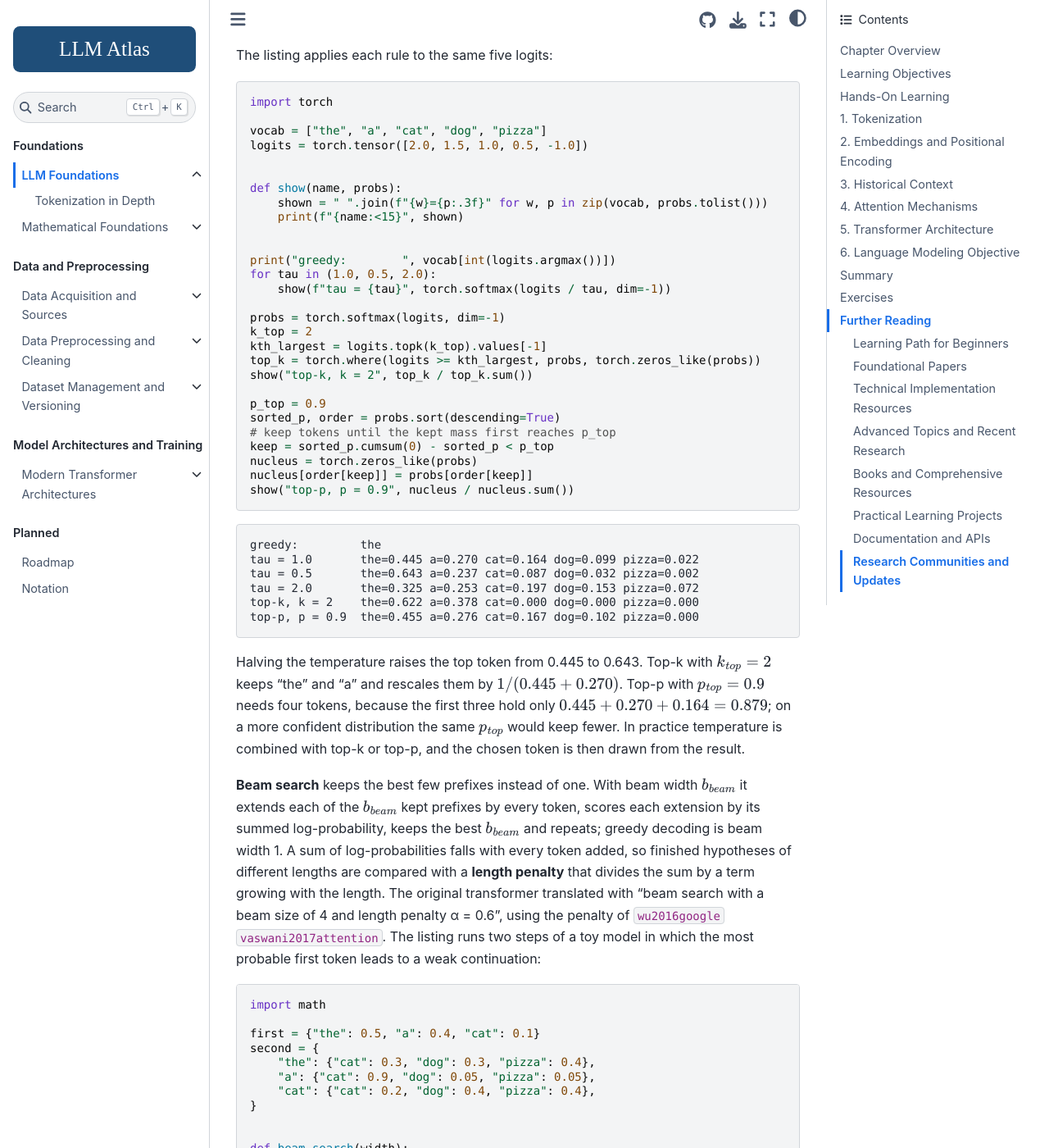
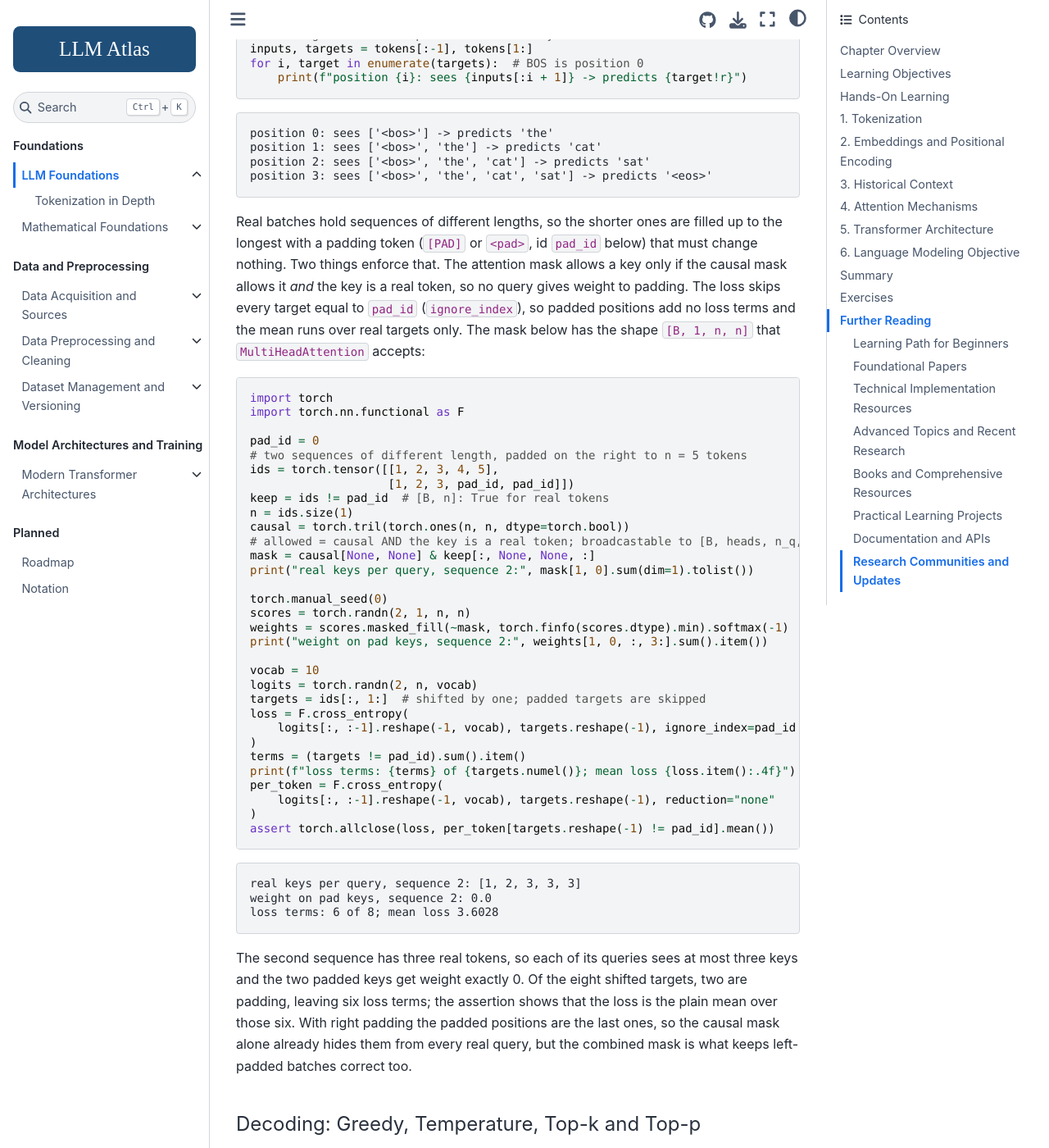
Before and after one commit to Beaker12/llmatlas, a Jupyter Book: the page built from chapters/01-foundations/index.md, in a window 1280 px wide and 1400 px high, scrolled down 49466 px. Shown: the whole window at 82% size. Built offline with Jupyter Book 1.0.4 settings and Sphinx 7.4.7 and the Sphinx Book theme 1.1.4, drawn with Linux system fonts in a browser that asks for light colours; pages that are not in the unit, such as notebooks, are missing from menus; cross-references to code outside the pages are shown as plain code; some of the changed text lies outside the part shown.

Commit message:
Chapter 1: pin WikiText limits, define attention terms before the relative schemes, show the product, padding listing, block shape and count

````diff
--- a/chapters/01-foundations/index.md
+++ b/chapters/01-foundations/index.md
@@ -9,7 +9,7 @@
 A language model reads text as a sequence of integer token ids and outputs, at every position, a probability distribution over the next token. The chapter follows that path in order:
 
 - **Tokenization** ({ref}`sec-ch1-tokenization`) cuts text into pieces from a fixed vocabulary, such as "un", "happ" and "iness", and maps each to an id. Subword pieces keep the vocabulary to tens or hundreds of thousands of entries while still spelling out any word.
-- **Embeddings and positions** ({ref}`sec-ch1-embeddings-positional-encoding`) turn each id into a vector and give the model a way to tell positions apart.
+- **Embeddings and positions** ({ref}`sec-ch1-embeddings-positional-encoding`) turn each id into a vector and give the model a way to tell positions apart. The relative schemes among them act on attention scores, so their subsection defines the few terms it needs and points ahead to the attention section.
 - **Historical context** ({ref}`sec-ch1-historical-context`) traces language modeling from n-gram counts and recurrent networks to the transformer and the pretrained models built on it.
 - **Attention** ({ref}`sec-ch1-attention-mechanisms`) lets every position compute a weighted average of the others, with weights that depend on how well their vectors match.
 - **The transformer** ({ref}`sec-ch1-transformer-architecture`) stacks blocks of attention and feed-forward layers on a residual stream, and its parameters can be counted from four numbers.
@@ -355,7 +355,7 @@
 19 ids; decoded text equals the input: True
 ```
 
-With byte fallback, the four Chinese characters, absent from the learned pieces, become twelve UTF-8 byte pieces instead of `<unk>`, and decoding returns the input. Without it, the same model would map them to the unknown id. SentencePiece refuses a vocabulary size larger than the corpus can fill. The toy corpus supports a few hundred pieces; for the common 32,000, the first 100 kB of the training text of WikiText-103 (English Wikipedia articles) is refused by both model types (the error asks for at most 14,759 pieces with `bpe`, 2,778 with `unigram`), the first 1 MB is enough for `bpe` and still refused for `unigram` (at most 10,634), although production tokenizers train on far more text so that the pieces reflect real frequencies.
+With byte fallback, the four Chinese characters, absent from the learned pieces, become twelve UTF-8 byte pieces instead of `<unk>`, and decoding returns the input. Without it, the same model would map them to the unknown id. SentencePiece refuses a vocabulary size larger than the corpus can fill. The toy corpus supports a few hundred pieces. For the common 32,000, the first 100,000 bytes of the raw WikiText-103 training split (English Wikipedia articles; Hugging Face dataset `Salesforce/wikitext`, configuration `wikitext-103-raw-v1`, rows of the first shard concatenated) are refused by both model types. With SentencePiece 0.2.3, `vocab_size=32000` and every other setting at its default, the error asks for at most 14,602 pieces with `bpe` and 2,743 with `unigram`. The first 1,000,000 bytes are enough for `bpe` and still refused for `unigram` (at most 10,599). These limits depend on the file variant, the cut and the trainer settings, so other choices give somewhat different values; the live test `test_sentencepiece_wikitext_vocabulary_limits` in `tests/test_ch01_snippets.py` repeats the four runs and asserts the numbers. Production tokenizers train on far more text, so that the pieces reflect real frequencies.
 
 **Key advantages**:
 
@@ -504,7 +504,7 @@
 - "The cat sat on the mat"
 - "The mat sat on the cat"
 
-Without positional information and without a mask, self-attention treats each sentence as a multiset of tokens: permuting the inputs permutes the outputs in the same way and changes nothing else, so these two sentences, which hold the same tokens, get the same set of output vectors. A causal decoder is not completely order-blind even without positions, because its mask lets position $m$ attend to exactly $m + 1$ tokens, positions $0$ to $m$; but that is a weak signal, and every model below supplies positions explicitly.
+Without positional information and without a mask, self-attention treats each sentence as a multiset of tokens: permuting the inputs permutes the outputs in the same way and changes nothing else, so these two sentences, which hold the same tokens, get the same set of output vectors. A causal decoder is not completely order-blind even without positions, because its causal mask ({ref}`sec-ch1-causal-masking`) lets position $m$ attend to exactly $m + 1$ tokens, positions $0$ to $m$; but that is a weak signal, and every model below supplies positions explicitly.
 
 The sinusoidal and learned schemes below both add a position vector to each token vector, as in {numref}`fig-ch1-embedding-composition`.
 
@@ -687,6 +687,8 @@
 (sec-ch1-relative-bias)=
 
 #### Relative Position Bias (T5)
+
+The relative schemes of this subsection and the next two act on attention scores, which {ref}`sec-ch1-self-attention-fundamentals` defines in full. Three facts suffice here. Each token position $m$ has a query row $q_m$ and a key row $k_m$ of width $d_k$, and a value row $v_m$, all computed from that token's vector by learned linear maps. The attention score of query position $m$ for key position $m'$ is the dot product $q_m \cdot k_{m'}$, divided by $\sqrt{d_k}$ in the standard form, and a softmax over $m'$ turns the scores of one query into weights that sum to 1; the output is the weighted average of the value rows. A head is one such set of queries, keys, values and scores, and a layer runs $n_h$ heads side by side ({ref}`sec-ch1-multi-head-attention`), each with its own $n \times n$ score matrix for $n$ tokens.
 
 Instead of adding absolute positions to the input, a relative scheme makes attention depend on the offset $m - m'$ between the query position $m$ and the key position $m'$. {cite:t}`shaw2018self` add learned relative-position *vectors* to the keys and values. T5 {cite}`raffel2019exploring` simplifies this to one learned scalar per head, added to the attention score of every query-key pair:
 
@@ -1140,15 +1142,15 @@
     ) -> Tuple[torch.Tensor, torch.Tensor]:
         """
         Args:
-            query: [batch_size, seq_len, d_k]
-            key: [batch_size, seq_len, d_k]
-            value: [batch_size, seq_len, d_v]
+            query: [..., n_q, d_k], e.g. [batch, heads, n_q, d_k]
+            key: [..., n_k, d_k]
+            value: [..., n_k, d_v]
             mask: True where attention is allowed, broadcastable to the scores
                 (e.g. [batch, heads, n_q, n_k]), or None
 
         Returns:
-            output: [batch_size, seq_len, d_v]
-            attention_weights: [batch_size, seq_len, seq_len]
+            output: [..., n_q, d_v]
+            attention_weights: [..., n_q, n_k]
         """
         d_k = query.size(-1)
 
@@ -1307,7 +1309,8 @@
 The `dropout` arguments in this and the attention listing are **dropout**: during training each component of its input is set to 0 with probability $p_{drop}$ and the others are multiplied by $1/(1 - p_{drop})$, so the expected value is unchanged; in evaluation mode (`model.eval()`) it passes its input through unchanged. The original transformer applies it "to the output of each sub-layer, before it is added to the sub-layer input and normalized" and to the sums of the token embeddings and positional encodings, and its base model uses $p_{drop} = 0.1$ {cite}`vaswani2017attention`. The listings use the same rate and also apply it to the attention weights:
 
 ```python
-# pseudo-code: uses MultiHeadAttention from the attention listing above
+# pseudo-code: continues the attention listing of Section 4.1, which defines
+# MultiHeadAttention; run after it in the same session
 from typing import Optional
 
 import torch
@@ -1346,6 +1349,8 @@
 
         return x
 ```
+
+Run after the attention listing with $d = 64$, $n_h = 8$ and $d_{ff} = 256 = 4d$, `TransformerBlock` maps a $2 \times 5 \times 64$ input to a $2 \times 5 \times 64$ output and has 49,984 parameters: 16,640 in attention, 33,088 in the feed-forward network and 256 in the two LayerNorms, which is $12d^2 + 13d$ of {ref}`sec-ch1-parameter-count`. The test `test_transformer_block_shape_and_parameter_count` asserts these numbers.
 
 ```{admonition} Transformer Architecture Implementation
 :class: tip
@@ -1698,9 +1703,9 @@
 
 Modern LLMs are trained on the **causal language modeling** objective, predicting the next token given previous tokens:
 
-$$p_\theta(x_i \mid x_1, x_2, \dots, x_{i-1}) = p_\theta(x_i \mid x_{<i})$$
-
-The factorization is the chain rule of probability, so it is exact, and it gives a generation procedure: draw $x_i$ from $p_\theta(\cdot \mid x_{<i})$, append it and repeat ({ref}`sec-ch1-decoding`).
+$$p_\theta(x) = \prod_{i=1}^{n} p_\theta(x_i \mid x_1, x_2, \dots, x_{i-1}) = \prod_{i=1}^{n} p_\theta(x_i \mid x_{<i})$$
+
+where $x_{<i}$ abbreviates $x_1, \dots, x_{i-1}$ and the model supplies each factor. The product is the chain rule of probability, so the factorization is exact (a model may still fit its factors badly), and it gives a generation procedure: draw $x_i$ from $p_\theta(\cdot \mid x_{<i})$, append it and repeat ({ref}`sec-ch1-decoding`).
 
 (sec-ch1-causal-masking)=
 
@@ -1766,6 +1771,52 @@
 position 2: sees ['<bos>', 'the', 'cat'] -> predicts 'sat'
 position 3: sees ['<bos>', 'the', 'cat', 'sat'] -> predicts '<eos>'
 ```
+
+Real batches hold sequences of different lengths, so the shorter ones are filled up to the longest with a padding token (`[PAD]` or `<pad>`, id `pad_id` below) that must change nothing. Two things enforce that. The attention mask allows a key only if the causal mask allows it *and* the key is a real token, so no query gives weight to padding. The loss skips every target equal to `pad_id` (`ignore_index`), so padded positions add no loss terms and the mean runs over real targets only. The mask below has the shape `[B, 1, n, n]` that `MultiHeadAttention` accepts:
+
+```python
+import torch
+import torch.nn.functional as F
+
+pad_id = 0
+# two sequences of different length, padded on the right to n = 5 tokens
+ids = torch.tensor([[1, 2, 3, 4, 5],
+                    [1, 2, 3, pad_id, pad_id]])
+keep = ids != pad_id  # [B, n]: True for real tokens
+n = ids.size(1)
+causal = torch.tril(torch.ones(n, n, dtype=torch.bool))
+# allowed = causal AND the key is a real token; broadcastable to [B, heads, n_q, n_k]
+mask = causal[None, None] & keep[:, None, None, :]
+print("real keys per query, sequence 2:", mask[1, 0].sum(dim=1).tolist())
+
+torch.manual_seed(0)
+scores = torch.randn(2, 1, n, n)
+weights = scores.masked_fill(~mask, torch.finfo(scores.dtype).min).softmax(-1)
+print("weight on pad keys, sequence 2:", weights[1, 0, :, 3:].sum().item())
+
+vocab = 10
+logits = torch.randn(2, n, vocab)
+targets = ids[:, 1:]  # shifted by one; padded targets are skipped
+loss = F.cross_entropy(
+    logits[:, :-1].reshape(-1, vocab), targets.reshape(-1), ignore_index=pad_id
+)
+terms = (targets != pad_id).sum().item()
+print(f"loss terms: {terms} of {targets.numel()}; mean loss {loss.item():.4f}")
+per_token = F.cross_entropy(
+    logits[:, :-1].reshape(-1, vocab), targets.reshape(-1), reduction="none"
+)
+assert torch.allclose(loss, per_token[targets.reshape(-1) != pad_id].mean())
+```
+
+% output
+
+```text
+real keys per query, sequence 2: [1, 2, 3, 3, 3]
+weight on pad keys, sequence 2: 0.0
+loss terms: 6 of 8; mean loss 3.6028
+```
+
+The second sequence has three real tokens, so each of its queries sees at most three keys and the two padded keys get weight exactly 0. Of the eight shifted targets, two are padding, leaving six loss terms; the assertion shows that the loss is the plain mean over those six. With right padding the padded positions are the last ones, so the causal mask alone already hides them from every real query, but the combined mask is what keeps left-padded batches correct too.
 
 (sec-ch1-decoding)=
 
````
Also changed, not shown: 1 other file.
